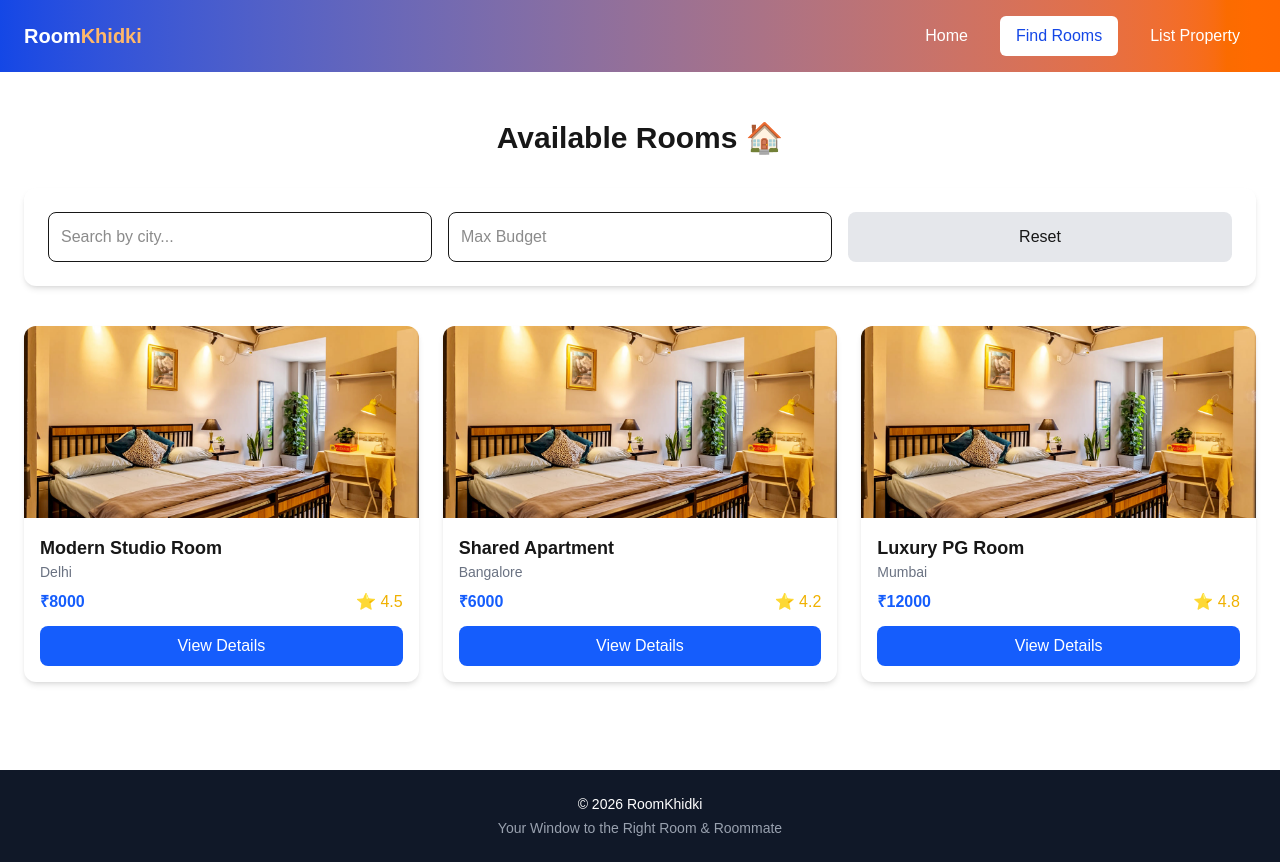
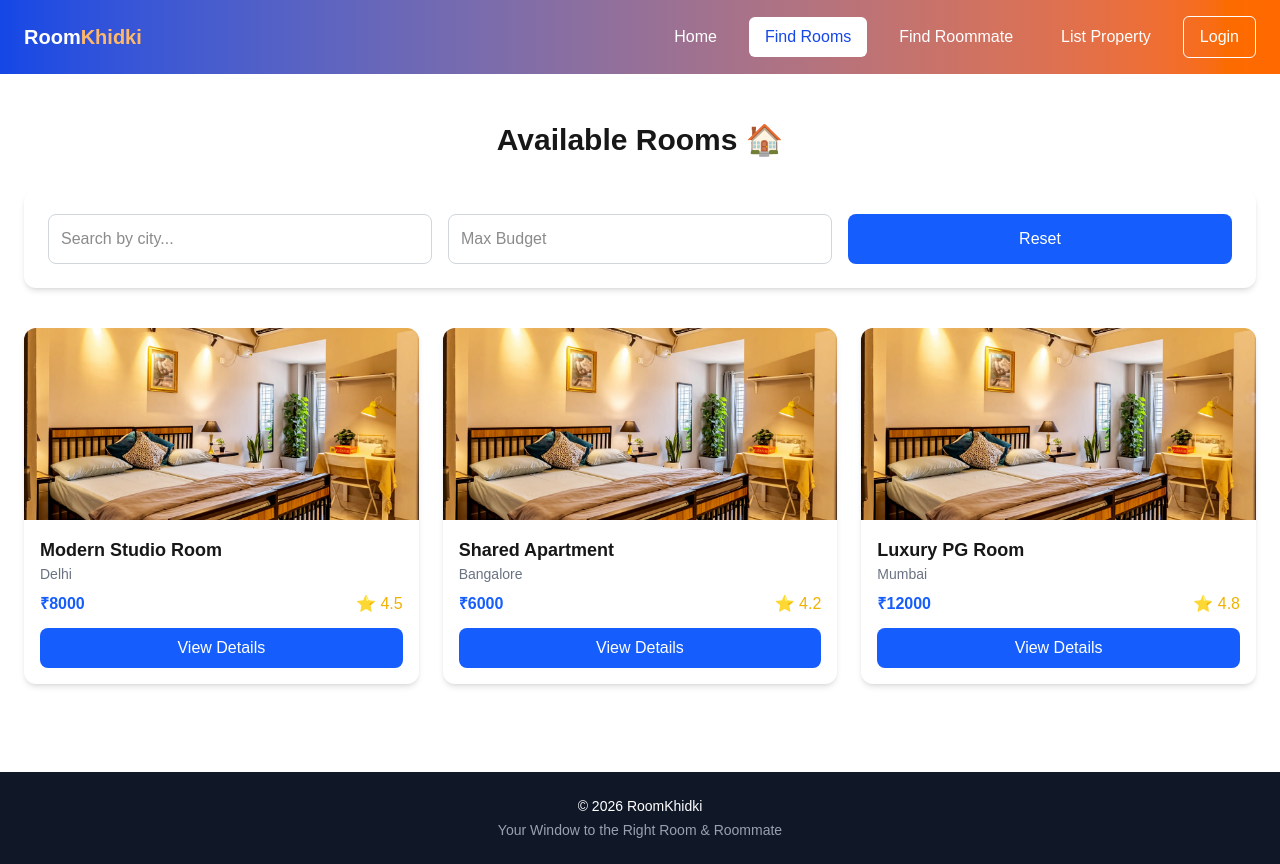
Before and after one commit to kunwarshivamjsr/RoomKhidki, a Next.js app: page /find-rooms in a window 1280 px wide. Built offline with nearby package versions, Linux system fonts and the light colour scheme.

Commit message:
responsive

```diff
--- /dev/null
+++ b/app/find-roommate/page.tsx
@@ -0,0 +1,17 @@
+export default function FindRoommate() {
+return ( <div className="max-w-5xl mx-auto py-16 text-center">
+
+
+  <h1 className="text-3xl font-semibold mb-4">
+    Find a Roommate 🤝
+  </h1>
+
+  <p className="text-gray-600">
+    Connect with people looking to share rooms.
+  </p>
+
+</div>
+
+
+)
+}
--- a/app/find-rooms/page.tsx
+++ b/app/find-rooms/page.tsx
@@ -59,7 +59,7 @@ return cityMatch && budgetMatch
 
   })
 
-return ( <div className="max-w-7xl mx-auto px-6 py-12">
+  return (<div className="max-w-7xl mx-auto px-6 py-12">
 
 
     <h2 className="text-3xl font-semibold text-center mb-8">
@@ -73,34 +73,32 @@ return ( <div className="max-w-7xl mx-auto px-6 py-12">
       <input
         type="text"
         placeholder="Search by city..."
-      value={city}
-      onChange={(e) => setCity(e.target.value)}
-      className="border p-3 rounded-lg"
+        className="border border-gray-300 p-3 rounded-lg focus:ring-2 focus:ring-blue-500 outline-none"
       />
 
       <input
         type="number"
         placeholder="Max Budget"
-      value={budget}
-      onChange={(e) => setBudget(e.target.value)}
-      className="border p-3 rounded-lg"
+        className="border border-gray-300 p-3 rounded-lg focus:ring-2 focus:ring-blue-500 outline-none"
       />
 
       <button
-      onClick={() => {
-        setCity("")
-        setBudget("")
-      }}
-      className="bg-gray-200 rounded-lg hover:bg-gray-300"
+        className="bg-blue-600 text-white rounded-lg hover:bg-blue-700 transition"
+
       >
+
         Reset
+
       </button>
 
     </div>
 
+
+
     {/* Rooms Grid */}
 
-  {filteredRooms.length === 0 ? (
+    {
+      filteredRooms.length === 0 ? (
         <p className="text-center text-gray-500">
           No rooms available.
         </p>
@@ -112,9 +110,10 @@ return ( <div className="max-w-7xl mx-auto px-6 py-12">
           ))}
 
         </div>
-  )}
+      )
+    }
 
-</div>
+  </div >
 
   )
 }
--- a/components/Navbar.tsx
+++ b/components/Navbar.tsx
@@ -1,13 +1,27 @@
 "use client"
 
 import Link from "next/link"
-import { useState } from "react"
-import { usePathname } from "next/navigation"
+import { useState, useEffect } from "react"
+import { usePathname, useRouter } from "next/navigation"
 
 export default function Navbar() {
 
 const pathname = usePathname()
+const router = useRouter()
+
 const [open, setOpen] = useState(false)
+const [user, setUser] = useState<any>(null)
+
+useEffect(() => {
+const storedUser = localStorage.getItem("user")
+if (storedUser) setUser(JSON.parse(storedUser))
+}, [pathname])
+
+const logout = () => {
+localStorage.removeItem("user")
+setUser(null)
+router.push("/")
+}
 
 const navItem = (path: string) =>
 `px-4 py-2 rounded-md transition ${
@@ -16,8 +30,8 @@ const navItem = (path: string) =>
         : "text-white hover:bg-white/20"
     }`
 
-return (
-  <header className="w-full bg-gradient-to-r from-blue-700 to-orange-500 text-white px-6 py-4">
+return ( <header className="w-full bg-gradient-to-r from-blue-700 to-orange-500 text-white px-6 py-4">
+
 
   <div className="max-w-7xl mx-auto flex justify-between items-center">
 
@@ -36,9 +50,37 @@ return (
 
     {/* Desktop Menu */}
     <div className="hidden md:flex gap-4 items-center">
+
       <Link href="/" className={navItem("/")}>Home</Link>
-      <Link href="/find-rooms" className={navItem("/find-rooms")}>Find Rooms</Link>
-      <Link href="/list-property" className={navItem("/list-property")}>List Property</Link>
+
+      <Link href="/find-rooms" className={navItem("/find-rooms")}>
+        Find Rooms
+      </Link>
+
+      <Link href="/find-roommate" className={navItem("/find-roommate")}>
+        Find Roommate
+      </Link>
+
+      <Link href="/list-property" className={navItem("/list-property")}>
+        List Property
+      </Link>
+
+      {user ? (
+        <button
+          onClick={logout}
+          className="border px-4 py-2 rounded-md hover:bg-white hover:text-blue-700"
+        >
+          Logout
+        </button>
+      ) : (
+        <Link
+          href="/login"
+          className="border px-4 py-2 rounded-md hover:bg-white hover:text-blue-700"
+        >
+          Login
+        </Link>
+      )}
+
     </div>
 
   </div>
@@ -46,9 +88,37 @@ return (
   {/* Mobile Menu */}
   {open && (
     <div className="flex flex-col mt-4 gap-3 md:hidden">
+
       <Link href="/" className={navItem("/")}>Home</Link>
-      <Link href="/find-rooms" className={navItem("/find-rooms")}>Find Rooms</Link>
-      <Link href="/list-property" className={navItem("/list-property")}>List Property</Link>
+
+      <Link href="/find-rooms" className={navItem("/find-rooms")}>
+        Find Rooms
+      </Link>
+
+      <Link href="/find-roommate" className={navItem("/find-roommate")}>
+        Find Roommate
+      </Link>
+
+      <Link href="/list-property" className={navItem("/list-property")}>
+        List Property
+      </Link>
+
+      {user ? (
+        <button
+          onClick={logout}
+          className="border px-4 py-2 rounded-md"
+        >
+          Logout
+        </button>
+      ) : (
+        <Link
+          href="/login"
+          className="border px-4 py-2 rounded-md"
+        >
+          Login
+        </Link>
+      )}
+
     </div>
   )}
 
```
Lines whose indentation alone changed are shown as unchanged.
